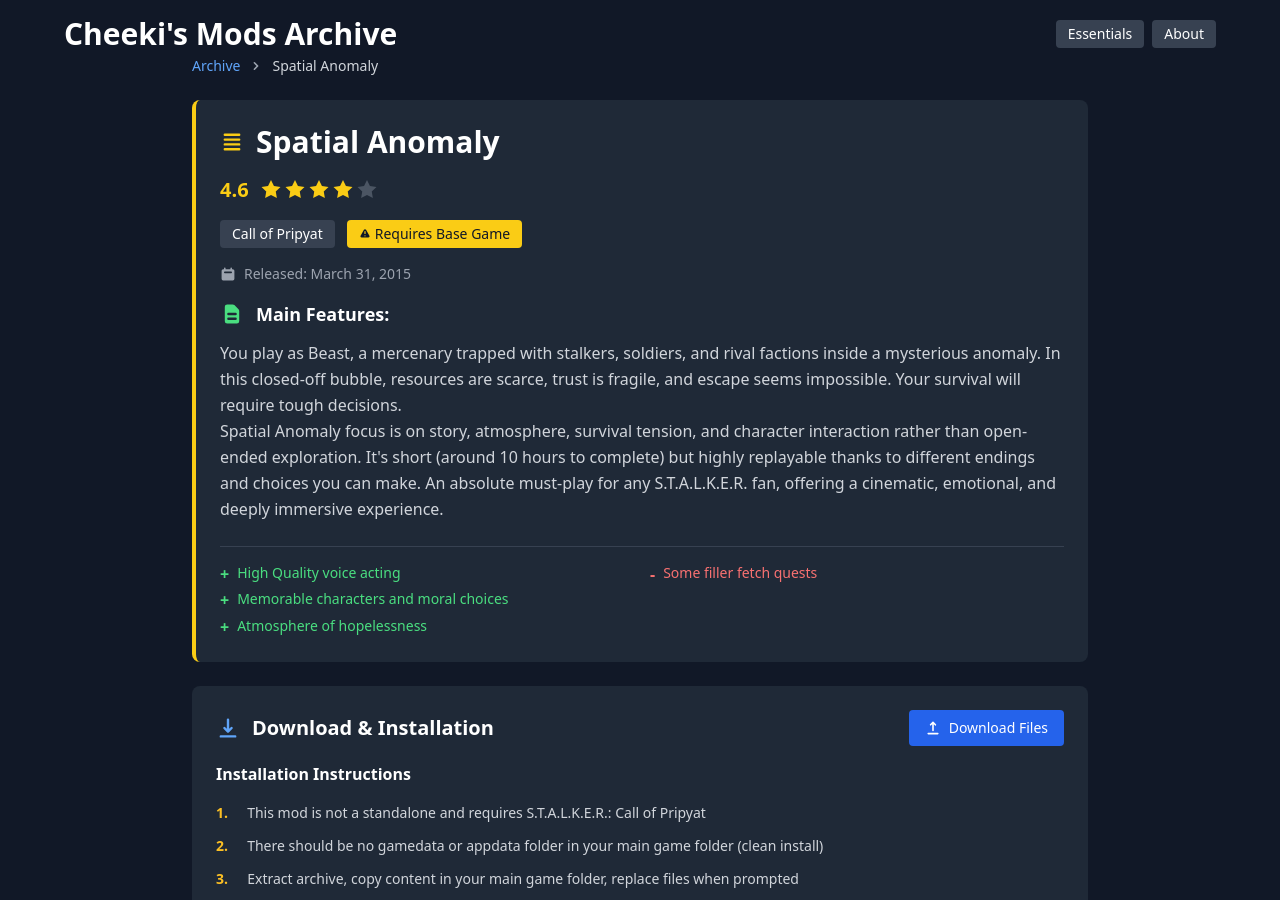
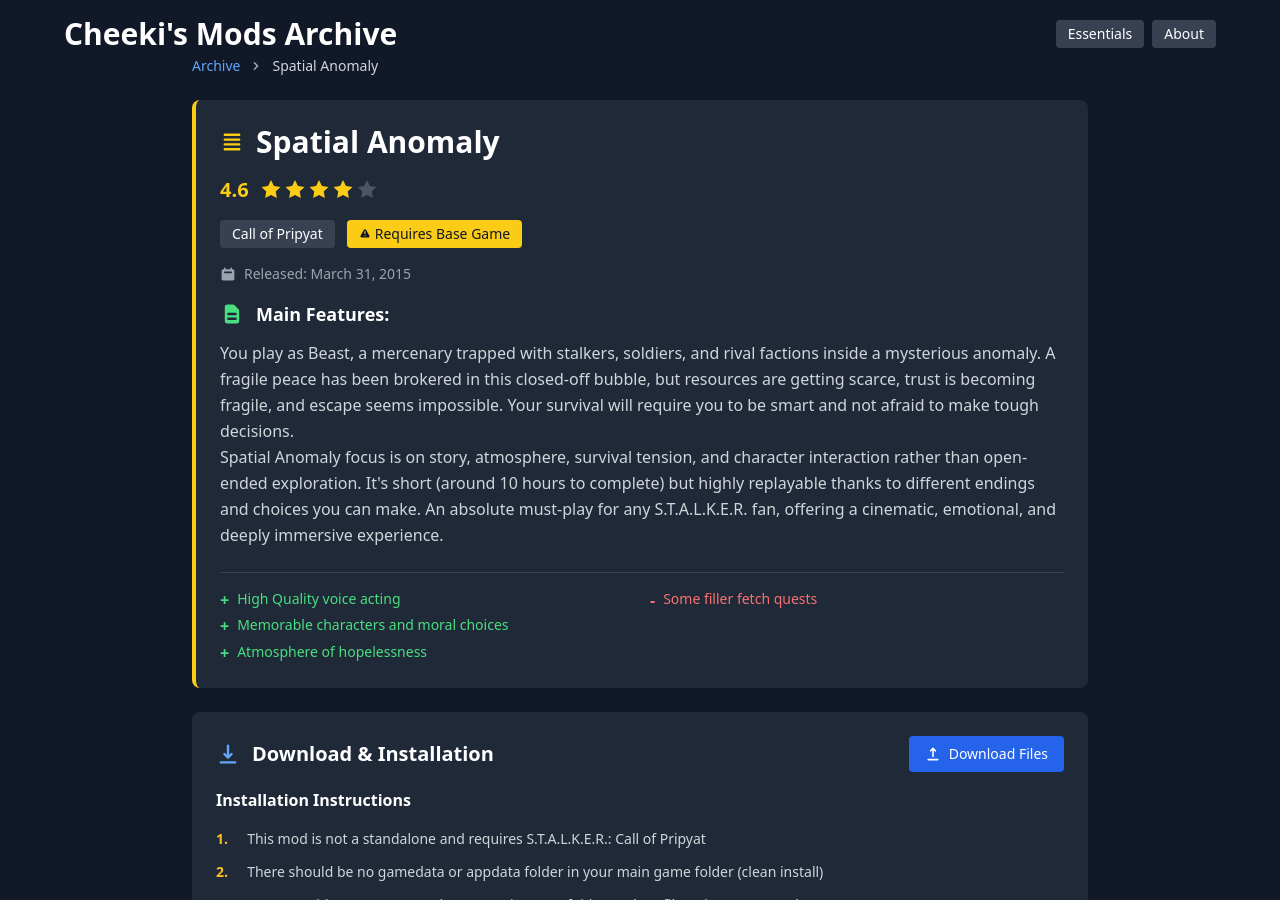
Before and after one commit to Cheekitos/CSMA, a Jekyll site: the page built from _mods/spatial-anomaly.md, in a window 1280 px wide and 900 px high. Built offline with Jekyll 4.4.1, drawn with Linux system fonts in a browser that asks for light colours; nearby versions of some CDN libraries.

Commit message:
Update spatial-anomaly.md

```diff
--- a/_mods/spatial-anomaly.md
+++ b/_mods/spatial-anomaly.md
@@ -7,8 +7,8 @@
 platform: "Call of Pripyat"
 engine: ""
 release_date: "2015-03-31"
-short_description: "Trapped in a strange anomaly, you're slowly running out of resources. A short, well-paced adventure with outstanding writing, memorable characters, captivating voice acting, in a world that won't let you go until the very end."
-description: "You play as Beast, a mercenary trapped with stalkers, soldiers, and rival factions inside a mysterious anomaly. In this closed-off bubble, resources are scarce, trust is fragile, and escape seems impossible. Your survival will require tough decisions.<br>Spatial Anomaly focus is on story, atmosphere, survival tension, and character interaction rather than open-ended exploration. It's short (around 10 hours to complete) but highly replayable thanks to different endings and choices you can make. An absolute must-play for any S.T.A.L.K.E.R. fan, offering a cinematic, emotional, and deeply immersive experience."
+short_description: "Trapped in a strange anomaly, you're slowly running out of resources and quickly need to find a way out. A short, well-paced adventure with outstanding writing, memorable characters, great voice acting, and deep, emotional choices to make."
+description: "You play as Beast, a mercenary trapped with stalkers, soldiers, and rival factions inside a mysterious anomaly. A fragile peace has been brokered in this closed-off bubble, but resources are getting scarce, trust is becoming fragile, and escape seems impossible. Your survival will require you to be smart and not afraid to make tough decisions.<br>Spatial Anomaly focus is on story, atmosphere, survival tension, and character interaction rather than open-ended exploration. It's short (around 10 hours to complete) but highly replayable thanks to different endings and choices you can make. An absolute must-play for any S.T.A.L.K.E.R. fan, offering a cinematic, emotional, and deeply immersive experience."
 
 seo_title: "Spatial Anomaly - Download & Install Guide | Cheeki's S.T.A.L.K.E.R. Mods Archive"
 seo_description: "Download Spatial Anomaly for S.T.A.L.K.E.R. Call of Pripyat. Complete installation guide, gameplay features, and detailed review on Cheeki's S.T.A.L.K.E.R. Mods Archive"
```
